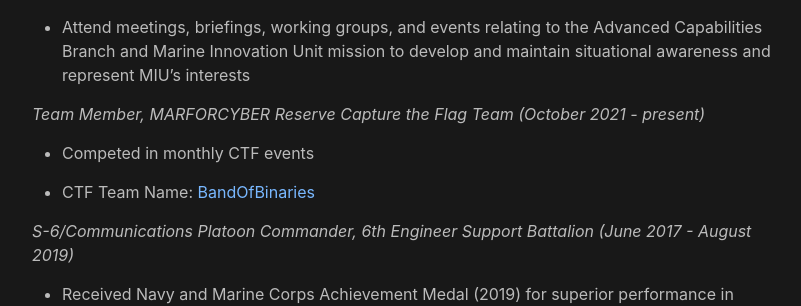
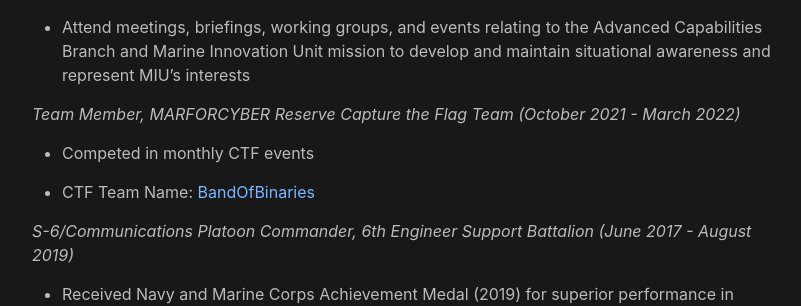
Before and after one commit to gol3tron/gol3tron.github.io, a Jekyll site: the page built from cv.md, in a window 1280 px wide and 900 px high, scrolled down 1091 px. Shown: the part 156-462 px from the top of the window, without its empty margins (238-1039 px from the left). Built offline with Jekyll 4.4.1, drawn with Linux system fonts in a browser that asks for light colours.

Commit message:
Update cv.md

```diff
--- a/cv.md
+++ b/cv.md
@@ -42,7 +42,7 @@ title: "CV"
 
 * Attend meetings, briefings, working groups, and events relating to the Advanced Capabilities Branch and Marine Innovation Unit mission to develop and maintain situational awareness and represent MIU’s interests
 
-*Team Member, MARFORCYBER Reserve Capture the Flag Team (October 2021 - present)*
+*Team Member, MARFORCYBER Reserve Capture the Flag Team (October 2021 - March 2022)*
 
 * Competed in monthly CTF events
 
```
